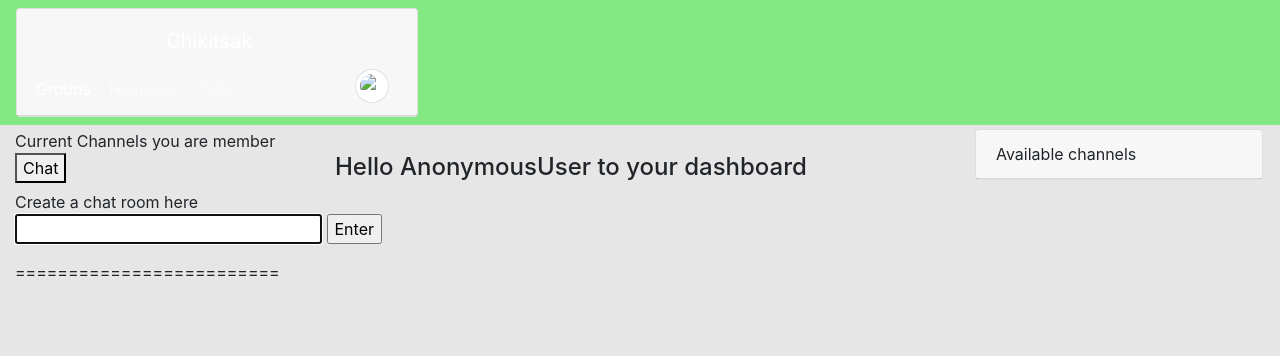
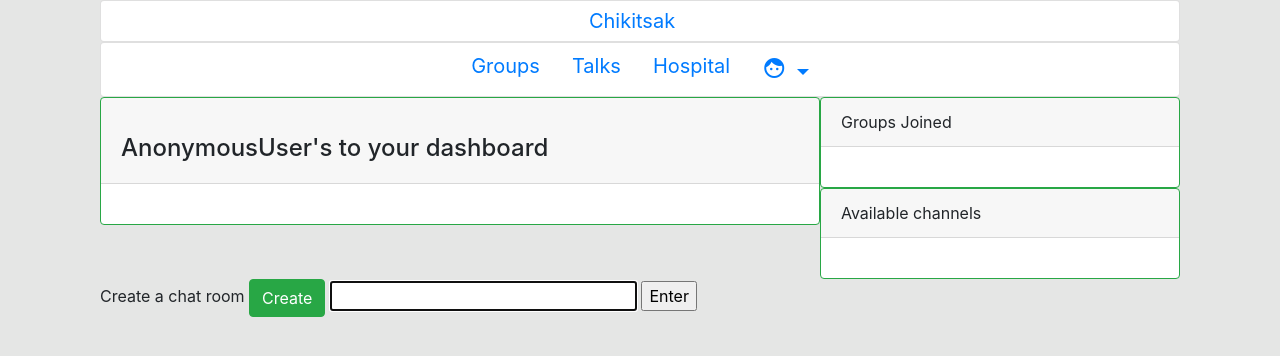
Before and after one commit to ektaarora3501/mediGroup, a Django app: template medgroup/group/templates/dashboard.html in a window 1280 px wide. Shown: the top 356 px of the page. Run offline with Django 3.2, Linux system fonts and the light colour scheme; the template is opened without the code that fills it, so the values that code supplies are empty; some libraries are stand-ins or nearby versions.

```diff
--- a/medgroup/group/templates/dashboard.html
+++ b/medgroup/group/templates/dashboard.html
@@ -13,68 +13,84 @@
     <!-- Bootstrap core CSS -->
     {% include 'snippets/css.html' %}
     <script>
-if(!!window.performance && window.performance.navigation.type == 2)
-{
+        if (!!window.performance && window.performance.navigation.type == 2) {
             window.location.reload();
         }
     </script>
 </head>
+
 <body onunload="">
+    <div class="container">
+        {% include 'snippets/nav.html' %}
+        <!--Body-->
+        <div class="container">
+            <div class="row no-gutters">
+                <div class="col-md-8">
+                    <div class="card border-success">
+                        <div class="card-header">
+                            <h4 class="mt-4">{{ user }}'s to your dashboard</h4>
+                        </div>
+                        <div class="card-body">
 
-{% include 'snippets/nav.html' %}
-<!-- Page Content -->
-
-
-    <div class="container-fluid">
-      <div class = "row">
-        <div class = "col">
-            Current Channels you are member
-            <br>
+                        </div>
+                    </div>
+                </div>
+                <div class="col-md-4">
+                    <div class="card border-success">
+                        <div class="card-header">
+                            Groups Joined
+                        </div>
+                        <div class="card-body">
+                            <ul class="list-group list-group-flush">
                                 {% if ch %}
                                 {% for chan in ch %}
-            <span><a href="{% url 'room' chan %}">{{ chan }}</a></span>
-            <br>
+                                <li class="list-group-item"><a href="{% url 'room' chan %}">{{ chan }}</a></li>
                                 {% endfor %}
                                 {% endif %}
-            <button class="open-button" onclick="openForm()">Chat</button>
+                            </ul>
                         </div>
-        <div class = "col-6">
-            <h4 class="mt-4">Hello {{ user }} to your dashboard</h4>
                     </div>
-        <div class = "col">
-            <div class="card" style="width: 18rem;">
-                <div class = "card-header">
+                    <div class="card border-success">
+                        <div class="card-header">
                             Available channels
                         </div>
+                        <div class="card-body">
                             <ul class="list-group list-group-flush">
                                 {% for val in all %}
-                        <li class = "list-group-item">{{ val }} <a href="{% url 'join_room' val %}">Become a member </a></li>
+                                <li class="list-group-item">{{ val }} <a class="btn btn-success" style="float: right;"
+                                        href="{% url 'join_room' val %}" role="button">Join</a>
                                     {% endfor %}
                             </ul>
                         </div>
                     </div>
                 </div>
-
-    Create a chat room here <br />
+            </div>
+        </div>
+        <!--Body-->
+        <div class="container" id="create-group">
+            Create a chat room <button type="button" class="btn btn-success">Create</button>
             <input id="room-name-input" type="text" size="25" />
             <input id="room-name-submit" type="button" value="Enter" /></p>
-
+        </div>
         <script>
             document.querySelector('#room-name-input').focus();
-        document.querySelector('#room-name-input').onkeyup = function(e) {
+            document.querySelector('#room-name-input').onkeyup = function (e) {
                 if (e.keyCode === 13) {  // enter, return
                     document.querySelector('#room-name-submit').click();
                 }
             };
 
-        document.querySelector('#room-name-submit').onclick = function(e) {
+            document.querySelector('#room-name-submit').onclick = function (e) {
                 var roomName = document.querySelector('#room-name-input').value;
                 window.location.pathname = 'medico/channel_create/' + roomName + '/';
             };
         </script>
-
-<div class="footer">
-  =========================
+        <script>
+            document.querySelector('#create-group').onclick = function (e) {
+                document.getElementById('')
+            };
+        </script>
     </div>
 </body>
+
 </html>
--- a/medgroup/group/templates/snippets/css.html
+++ b/medgroup/group/templates/snippets/css.html
@@ -1,5 +1,5 @@
 <link href="/static/vendor/bootstrap/css/bootstrap.min.css" rel="stylesheet">
-
+<link rel="stylesheet" href="https://fonts.googleapis.com/icon?family=Material+Icons">
   <!-- Custom styles for this template -->
   <link href="/static/css/login.css" rel="stylesheet">
   <link href="/static/css/signup.css" rel="stylesheet">
--- a/medgroup/group/templates/snippets/nav.html
+++ b/medgroup/group/templates/snippets/nav.html
@@ -1,39 +1,26 @@
-  <nav class="mb-1 navbar navbar-expand-lg navbar-dark lighten-1" style="background: #83e983;">
-    <div class="card text-center">
-      <div class="card-header">
+<!--NavBar-->
+<div class="container">
+    <div class = "card text-center">
         <a class="navbar-brand" href="{% url 'home' %}">Chikitsak</a>
-          <button class="navbar-toggler" type="button" data-toggle="collapse" data-target="#navbarSupportedContent-555"
-            aria-controls="navbarSupportedContent-555" aria-expanded="false" aria-label="Toggle navigation">
-            <span class="navbar-toggler-icon"></span>
-          </button>
-          <div class="collapse navbar-collapse" id="navbarSupportedContent-555">
-            <ul class="navbar-nav mr-auto card-header-tabs nav nav-tabs">
-              <li class="nav-item active">
-                <a class="nav-link" href="#">Groups
+    </div>
+</div>
+<div class="container">
+    <div class="card">
+    <nav class="nav justify-content-center navbar-toggler">
+        <a class="nav-link active" href="#">Groups</a>
+        <a class="nav-link" href="#">Talks</a>
+        <a class="nav-link" href="#">Hospital</a>
+        <li class="nav-item dropdown">
+            <a class="nav-link dropdown-toggle" href="#" id="navbarDropdown" role="button" data-toggle="dropdown" aria-haspopup="true" aria-expanded="false">
+                <i class="material-icons">face</i>
             </a>
-              </li>
-              <li class="nav-item">
-                <a class="nav-link" href="#">Hospitals</a>
-              </li>
-              <li class="nav-item">
-                <a class="nav-link" href="#">Talks</a>
-              </li>
-            </ul>
-            <ul class="navbar-nav ml-auto nav-flex-icons">
-              <li class="nav-item avatar dropdown">
-                <a class="nav-link dropdown-toggle" id="navbarDropdownMenuLink-55" data-toggle="dropdown"
-                  aria-haspopup="true" aria-expanded="false">
-                  <img src="{{ us.img_link }}" class="rounded-circle z-depth-0 img-thumbnail" style="width:25%; height: 25%; float: right;"
-                    alt="avatar image">
-                </a>
-                <div class="dropdown-menu dropdown-menu-lg-right dropdown-secondary"
-                  aria-labelledby="navbarDropdownMenuLink-55">
+            <div class="dropdown-menu" aria-labelledby="navbarDropdown">
               <a class="dropdown-item" href="#">Profile</a>
-                  <a class="dropdown-item" href=" {% url 'logout' user %}">logout</a>
+              <div class="dropdown-divider"></div>
+              <a class="dropdown-item" href="{% url 'logout' user %}">Logout</a>
             </div>
         </li>
-            </ul>
+    </nav>
     </div>
 </div>
-    </div>
-  </nav>
+<!--NavBar-->
```
Also changed, not shown: 1 other file. Lines whose indentation alone changed are shown as unchanged.
